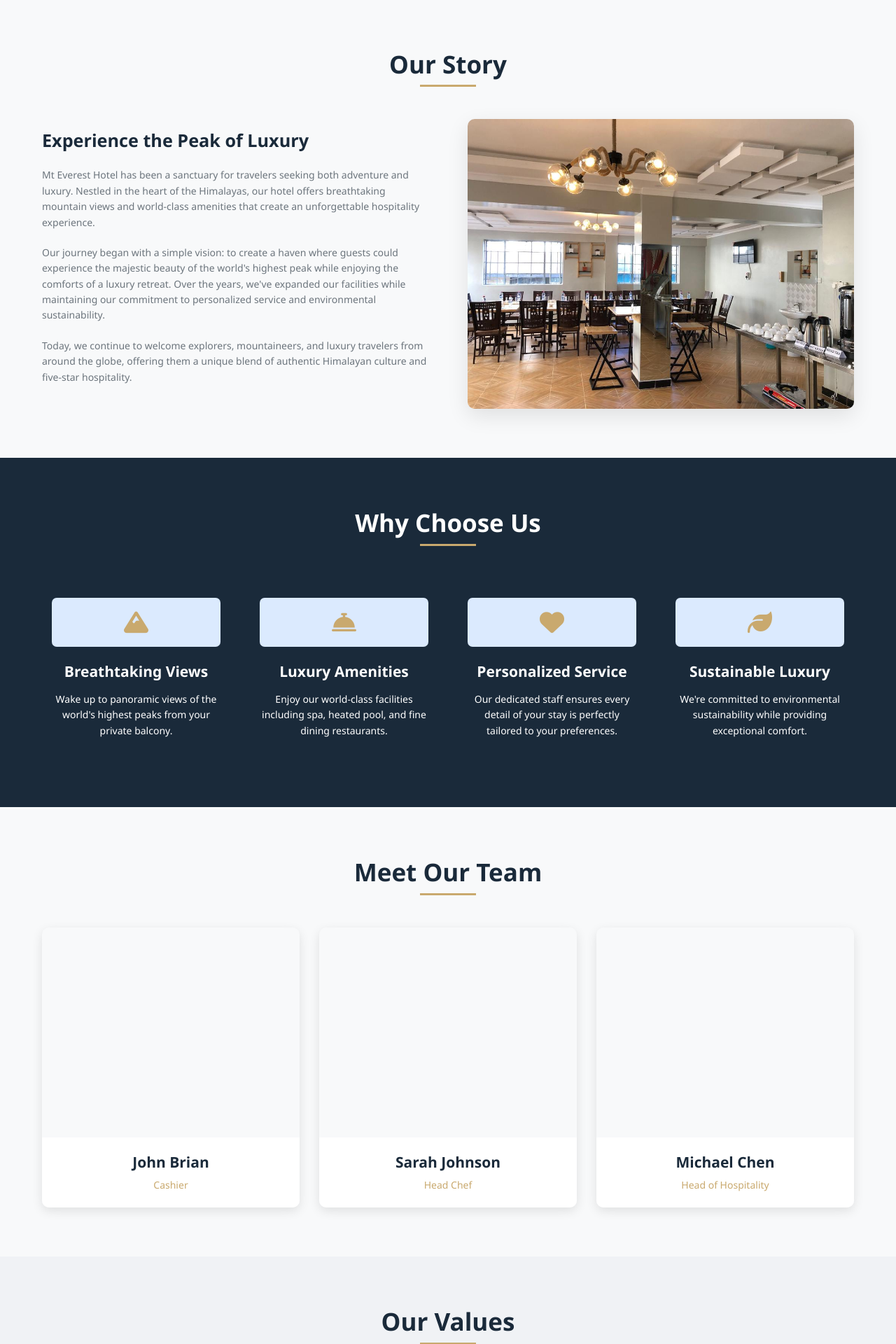
After one commit to algorithmxltd/advancedhotelcms, a PHP site: page /mteverest2/about.php in a window 1280 px wide. The commit adds this page. Shown: the part 381-2301 px from the top of the page at 70% size. Run offline with PHP 8.4, Linux system fonts and the light colour scheme; some libraries are stand-ins or nearby versions.

Commit message:
'aboutpage'

```diff
--- /dev/null
+++ b/about.php
@@ -0,0 +1,238 @@
+<!DOCTYPE html>
+<html lang="en">
+
+<head>
+    <meta charset="UTF-8">
+    <meta name="viewport" content="width=device-width, initial-scale=1.0">
+   <title>Mt Everest Hotel</title>
+    <link rel="stylesheet" href="styles/styles.css">
+    <link href="https://cdnjs.cloudflare.com/ajax/libs/lucide/0.263.1/lucide.min.css" rel="stylesheet">
+    <link rel="stylesheet" href="https://cdn.jsdelivr.net/npm/swiper@11/swiper-bundle.min.css" />
+    <script src="https://kit.fontawesome.com/e4c074505f.js" crossorigin="anonymous"></script>
+    <link rel="stylesheet" href="https://cdnjs.cloudflare.com/ajax/libs/font-awesome/6.4.0/css/all.min.css">
+    <link rel="stylesheet" href="styles/about.css">
+</head>
+
+<body>
+
+ <!-- Navigation -->
+    <?php include 'includes/navbar.php' ?>
+
+
+
+    <section class="hero">
+        <div class="container">
+            <h1>About Mt Everest Hotel</h1>
+            <p>Discover the story behind our commitment to excellence and the passion that drives us to provide unforgettable experiences at the roof of the world.</p>
+        </div>
+    </section>
+
+
+    <section class="about-section">
+        <div class="container">
+            <div class="section-title">
+                <h2>Our Story</h2>
+            </div>
+            <div class="about-content">
+                <div class="about-text">
+                    <h3>Experience the Peak of Luxury</h3>
+                    <p>Mt Everest Hotel has been a sanctuary for travelers seeking both adventure and luxury. Nestled in the heart of the Himalayas, our hotel offers breathtaking mountain views and world-class amenities that create an unforgettable
+                        hospitality experience.</p>
+                    <p>Our journey began with a simple vision: to create a haven where guests could experience the majestic beauty of the world's highest peak while enjoying the comforts of a luxury retreat. Over the years, we've expanded our facilities
+                        while maintaining our commitment to personalized service and environmental sustainability.</p>
+                    <p>Today, we continue to welcome explorers, mountaineers, and luxury travelers from around the globe, offering them a unique blend of authentic Himalayan culture and five-star hospitality.</p>
+                </div>
+                <div class="about-image">
+                    <img src="uploads/rooms/landingimage.jpeg" alt="Mt Everest Hotel Exterior">
+                </div>
+            </div>
+        </div>
+    </section>
+
+
+    <section class="features">
+        <div class="container">
+            <div class="section-title">
+                <h2 style="color: white;">Why Choose Us</h2>
+            </div>
+            <div class="features-grid">
+                <div class="feature-card">
+                    <div class="feature-icon">
+                        <i class="fas fa-mountain"></i>
+                    </div>
+                    <h3>Breathtaking Views</h3>
+                    <p>Wake up to panoramic views of the world's highest peaks from your private balcony.</p>
+                </div>
+                <div class="feature-card">
+                    <div class="feature-icon">
+                        <i class="fas fa-concierge-bell"></i>
+                    </div>
+                    <h3>Luxury Amenities</h3>
+                    <p>Enjoy our world-class facilities including spa, heated pool, and fine dining restaurants.</p>
+                </div>
+                <div class="feature-card">
+                    <div class="feature-icon">
+                        <i class="fas fa-heart"></i>
+                    </div>
+                    <h3>Personalized Service</h3>
+                    <p>Our dedicated staff ensures every detail of your stay is perfectly tailored to your preferences.</p>
+                </div>
+                <div class="feature-card">
+                    <div class="feature-icon">
+                        <i class="fas fa-leaf"></i>
+                    </div>
+                    <h3>Sustainable Luxury</h3>
+                    <p>We're committed to environmental sustainability while providing exceptional comfort.</p>
+                </div>
+            </div>
+        </div>
+    </section>
+
+
+    <section class="team-section">
+        <div class="container">
+            <div class="section-title">
+                <h2>Meet Our Team</h2>
+            </div>
+            <div class="team-grid">
+                <div class="team-member">
+                    <div class="member-image">
+                        <!-- <img src="uploads/rooms/brian.png" alt="General Manager"> -->
+                    </div>
+                    <div class="member-info">
+                        <h3>John Brian</h3>
+                        <p>Cashier</p>
+                    </div>
+                </div>
+                <div class="team-member">
+                    <div class="member-image">
+                        <!-- <img src="uploads/rooms/brian.png" alt="Head Chef"> -->
+                    </div>
+                    <div class="member-info">
+                        <h3>Sarah Johnson</h3>
+                        <p>Head Chef</p>
+                    </div>
+                </div>
+                <div class="team-member">
+                    <div class="member-image">
+                        <!-- <img src="uploads/rooms/Cashier.png" alt="Head of Hospitality"> -->
+                    </div>
+                    <div class="member-info">
+                        <h3>Michael Chen</h3>
+                        <p>Head of Hospitality</p>
+                    </div>
+                </div>
+            </div>
+        </div>
+    </section>
+
+
+    <section class="values-section">
+        <div class="container">
+            <div class="section-title">
+                <h2>Our Values</h2>
+            </div>
+            <div class="values-grid">
+                <div class="value-card">
+                    <div class="value-icon">
+                        <i class="fas fa-users"></i>
+                    </div>
+                    <h3>Community</h3>
+                    <p>We actively support local communities and employ residents from surrounding villages.</p>
+                </div>
+                <div class="value-card">
+                    <div class="value-icon">
+                        <i class="fas fa-globe"></i>
+                    </div>
+                    <h3>Sustainability</h3>
+                    <p>We implement eco-friendly practices to minimize our environmental footprint.</p>
+                </div>
+                <div class="value-card">
+                    <div class="value-icon">
+                        <i class="fas fa-award"></i>
+                    </div>
+                    <h3>Excellence</h3>
+                    <p>We strive for perfection in every aspect of our guests' experience.</p>
+                </div>
+            </div>
+        </div>
+    </section>
+
+
+    <section class="cta-section">
+        <div class="container">
+            <h2>Ready for an Unforgettable Experience?</h2>
+            <p>Book your stay at Mt Everest Hotel and discover the perfect blend of adventure and luxury at the roof of the world.</p>
+            <a href="#" class="cta-btn">Book Your Stay Now</a>
+        </div>
+    </section>
+
+    <!-- Footer -->
+    <footer>
+        <div class="container">
+            <div class="footer-content">
+                <div class="footer-column">
+                    <h3>Mt Everest Hotel</h3>
+                    <p>Experience the peak of luxury with breathtaking mountain views and world-class amenities.</p>
+                    <div class="social-links">
+                        <a href="#"><i class="fab fa-facebook-f"></i></a>
+                        <a href="#"><i class="fab fa-twitter"></i></a>
+                        <a href="#"><i class="fab fa-instagram"></i></a>
+                        <a href="#"><i class="fab fa-linkedin-in"></i></a>
+                    </div>
+                </div>
+                <div class="footer-column">
+                    <h3>Quick Links</h3>
+                    <ul>
+                        <li><a href="#">Home</a></li>
+                        <li><a href="#">Rooms & Suites</a></li>
+                        <li><a href="#">Dining</a></li>
+                        <li><a href="#">Spa & Wellness</a></li>
+                        <li><a href="#">Activities</a></li>
+                    </ul>
+                </div>
+                <div class="footer-column">
+                    <h3>Contact Us</h3>
+                    <ul>
+                        <li><i class="fas fa-map-marker-alt"></i> Everest Base Camp, Nepal</li>
+                        <li><i class="fas fa-phone"></i> +977 1 1234567</li>
+                        <li><i class="fas fa-envelope"></i> info@mteveresthotel.com</li>
+                    </ul>
+                </div>
+            </div>
+            <div class="copyright">
+                <p>&copy; 2025 Mt Everest Hotel. All rights reserved.</p>
+            </div>
+        </div>
+    </footer>
+
+    <script>
+
+        document.addEventListener('DOMContentLoaded', function() {
+            const observerOptions = {
+                threshold: 0.1,
+                rootMargin: '0px 0px -50px 0px'
+            };
+
+            const observer = new IntersectionObserver(function(entries) {
+                entries.forEach(entry => {
+                    if (entry.isIntersecting) {
+                        entry.target.style.opacity = 1;
+                        entry.target.style.transform = 'translateY(0)';
+                    }
+                });
+            }, observerOptions);
+
+
+            const elementsToAnimate = document.querySelectorAll('.feature-card, .team-member, .value-card');
+            elementsToAnimate.forEach(el => {
+                el.style.opacity = 0;
+                el.style.transform = 'translateY(20px)';
+                el.style.transition = 'opacity 0.5s ease, transform 0.5s ease';
+                observer.observe(el);
+            });
+        });
+    </script>
+</body>
+
+</html>
--- a/includes/navbar.php
+++ b/includes/navbar.php
@@ -19,8 +19,8 @@
                         <span class="heart-icon">♡</span>
                         Favourites
                     </a>
-                    <a href="#" class="nav-link">About Us</a>
-                    <a href="#" class="nav-link">Contacts</a>
+                    <a href="about.php" class="nav-link">About Us</a>
+                    <a href="contacts.php" class="nav-link">Contacts</a>
                 </div>
 
                 <!-- Login Button -->
--- /dev/null
+++ b/styles/about.css
@@ -0,0 +1,456 @@
+* {
+    margin: 0;
+    padding: 0;
+    box-sizing: border-box;
+    font-family: 'Segoe UI', Tahoma, Geneva, Verdana, sans-serif;
+}
+
+ :root {
+    --primary: #1a2a3a;
+    --secondary: #c9a96e;
+    --accent: #8b6b46;
+    --light: #f8f9fa;
+    --dark: #0d151f;
+    --text: #333333;
+    --text-light: #6c757d;
+}
+
+body {
+    background-color: var(--light);
+    color: var(--text);
+    line-height: 1.6;
+}
+
+.container {
+    max-width: 1200px;
+    margin: 0 auto;
+    padding: 0 20px;
+}
+
+
+/* Header Styles */
+
+header {
+    background-color: var(--primary);
+    color: white;
+    padding: 1rem 0;
+    position: sticky;
+    top: 0;
+    z-index: 100;
+    box-shadow: 0 2px 10px rgba(0, 0, 0, 0.1);
+}
+
+.header-content {
+    display: flex;
+    justify-content: space-between;
+    align-items: center;
+}
+
+.logo {
+    font-size: 1.8rem;
+    font-weight: 700;
+    color: var(--secondary);
+    text-decoration: none;
+    display: flex;
+    align-items: center;
+}
+
+.logo i {
+    margin-right: 10px;
+}
+
+nav ul {
+    display: flex;
+    list-style: none;
+}
+
+nav ul li {
+    margin-left: 2rem;
+}
+
+nav ul li a {
+    color: white;
+    text-decoration: none;
+    font-weight: 500;
+    transition: color 0.3s;
+}
+
+nav ul li a:hover {
+    color: var(--secondary);
+}
+
+.book-btn {
+    background-color: var(--secondary);
+    color: var(--primary);
+    padding: 0.5rem 1.5rem;
+    border-radius: 4px;
+    font-weight: 600;
+    transition: all 0.3s;
+}
+
+.book-btn:hover {
+    background-color: #d4b87a;
+    transform: translateY(-2px);
+}
+
+
+/* Hero Section */
+
+.hero {
+    background: linear-gradient(rgb(238, 249, 255), rgb(238, 249, 255)), url('uploads\rooms\landingimage.jpeg');
+    background-size: cover;
+    background-position: center;
+    color: black;
+    padding: 6rem 0;
+    text-align: center;
+}
+
+.hero h1 {
+    font-size: 3.5rem;
+    margin-bottom: 1rem;
+    font-weight: 700;
+}
+
+.hero p {
+    font-size: 1.2rem;
+    max-width: 700px;
+    margin: 0 auto 2rem;
+}
+
+
+/* About Section */
+
+.about-section {
+    padding: 5rem 0;
+}
+
+.section-title {
+    text-align: center;
+    margin-bottom: 3rem;
+}
+
+.section-title h2 {
+    font-size: 2.5rem;
+    color: var(--primary);
+    margin-bottom: 1rem;
+    position: relative;
+    display: inline-block;
+}
+
+.section-title h2:after {
+    content: '';
+    position: absolute;
+    bottom: -10px;
+    left: 50%;
+    transform: translateX(-50%);
+    width: 80px;
+    height: 3px;
+    background-color: var(--secondary);
+}
+
+.about-content {
+    display: flex;
+    align-items: center;
+    gap: 4rem;
+}
+
+.about-text {
+    flex: 1;
+}
+
+.about-text h3 {
+    font-size: 1.8rem;
+    color: var(--primary);
+    margin-bottom: 1.5rem;
+}
+
+.about-text p {
+    margin-bottom: 1.5rem;
+    color: var(--text-light);
+}
+
+.about-image {
+    flex: 1;
+    border-radius: 10px;
+    overflow: hidden;
+    box-shadow: 0 10px 30px rgba(0, 0, 0, 0.1);
+}
+
+.about-image img {
+    width: 100%;
+    height: auto;
+    display: block;
+    transition: transform 0.5s;
+}
+
+.about-image:hover img {
+    transform: scale(1.05);
+}
+
+
+/* Features Section */
+
+.features {
+    background-color: var(--primary);
+    color: white;
+    padding: 5rem 0;
+}
+
+.features-grid {
+    display: grid;
+    grid-template-columns: repeat(auto-fit, minmax(250px, 1fr));
+    gap: 2rem;
+}
+
+.feature-card {
+    text-align: center;
+    padding: 2rem 1rem;
+    border-radius: 8px;
+    transition: transform 0.3s;
+}
+
+.feature-card:hover {
+    transform: translateY(-10px);
+}
+
+.feature-icon {
+    font-size: 2.5rem;
+    color: var(--secondary);
+    margin-bottom: 1.5rem;
+}
+
+.feature-card h3 {
+    font-size: 1.5rem;
+    margin-bottom: 1rem;
+}
+
+
+/* Team Section */
+
+.team-section {
+    padding: 5rem 0;
+}
+
+.team-grid {
+    display: grid;
+    grid-template-columns: repeat(auto-fit, minmax(250px, 1fr));
+    gap: 2rem;
+}
+
+.team-member {
+    text-align: center;
+    border-radius: 10px;
+    overflow: hidden;
+    box-shadow: 0 5px 15px rgba(0, 0, 0, 0.1);
+    transition: transform 0.3s;
+}
+
+.team-member:hover {
+    transform: translateY(-10px);
+}
+
+.member-image {
+    height: 300px;
+    overflow: hidden;
+}
+
+.member-image img {
+    width: 100%;
+    height: 100%;
+    object-fit: cover;
+    transition: transform 0.5s;
+}
+
+.team-member:hover .member-image img {
+    transform: scale(1.1);
+}
+
+.member-info {
+    padding: 1.5rem;
+    background-color: white;
+}
+
+.member-info h3 {
+    color: var(--primary);
+    margin-bottom: 0.5rem;
+}
+
+.member-info p {
+    color: var(--secondary);
+    font-weight: 500;
+}
+
+
+/* Values Section */
+
+.values-section {
+    background-color: #f0f2f5;
+    padding: 5rem 0;
+}
+
+.values-grid {
+    display: grid;
+    grid-template-columns: repeat(auto-fit, minmax(300px, 1fr));
+    gap: 2rem;
+}
+
+.value-card {
+    background-color: white;
+    padding: 2rem;
+    border-radius: 10px;
+    box-shadow: 0 5px 15px rgba(0, 0, 0, 0.05);
+    text-align: center;
+    transition: transform 0.3s;
+}
+
+.value-card:hover {
+    transform: translateY(-5px);
+}
+
+.value-icon {
+    font-size: 2rem;
+    color: var(--secondary);
+    margin-bottom: 1.5rem;
+}
+
+.value-card h3 {
+    color: var(--primary);
+    margin-bottom: 1rem;
+}
+
+
+/* CTA Section */
+
+.cta-section {
+    background: linear-gradient(rgba(26, 42, 58, 0.9), rgba(26, 42, 58, 0.9)), url('https://images.unsplash.com/photo-1586375300773-8384e3e4916f?ixlib=rb-4.0.3&auto=format&fit=crop&w=1200&q=80');
+    background-size: cover;
+    background-position: center;
+    color: white;
+    text-align: center;
+    padding: 5rem 0;
+}
+
+.cta-section h2 {
+    font-size: 2.5rem;
+    margin-bottom: 1.5rem;
+}
+
+.cta-section p {
+    font-size: 1.2rem;
+    max-width: 700px;
+    margin: 0 auto 2rem;
+}
+
+.cta-btn {
+    display: inline-block;
+    background-color: #0f87bf;
+    color: white;
+    padding: 1rem 2.5rem;
+    border-radius: 4px;
+    font-weight: 600;
+    font-size: 1.1rem;
+    text-decoration: none;
+    transition: all 0.3s;
+}
+
+.cta-btn:hover {
+    background-color: #d4b87a;
+    transform: translateY(-3px);
+    box-shadow: 0 5px 15px rgba(0, 0, 0, 0.2);
+}
+
+
+/* Footer */
+
+footer {
+    background-color: var(--dark);
+    color: white;
+    padding: 4rem 0 2rem;
+}
+
+.footer-content {
+    display: grid;
+    grid-template-columns: repeat(auto-fit, minmax(200px, 1fr));
+    gap: 2rem;
+    margin-bottom: 2rem;
+}
+
+.footer-column h3 {
+    color: var(--secondary);
+    margin-bottom: 1.5rem;
+    font-size: 1.2rem;
+}
+
+.footer-column ul {
+    list-style: none;
+}
+
+.footer-column ul li {
+    margin-bottom: 0.8rem;
+}
+
+.footer-column ul li a {
+    color: #aaa;
+    text-decoration: none;
+    transition: color 0.3s;
+}
+
+.footer-column ul li a:hover {
+    color: var(--secondary);
+}
+
+.social-links {
+    display: flex;
+    gap: 1rem;
+}
+
+.social-links a {
+    display: inline-flex;
+    align-items: center;
+    justify-content: center;
+    width: 40px;
+    height: 40px;
+    background-color: rgba(255, 255, 255, 0.1);
+    border-radius: 50%;
+    color: white;
+    transition: all 0.3s;
+}
+
+.social-links a:hover {
+    background-color: var(--secondary);
+    color: var(--primary);
+    transform: translateY(-3px);
+}
+
+.copyright {
+    text-align: center;
+    padding-top: 2rem;
+    border-top: 1px solid rgba(255, 255, 255, 0.1);
+    color: #aaa;
+    font-size: 0.9rem;
+}
+
+
+/* Responsive Design */
+
+@media (max-width: 768px) {
+    .header-content {
+        flex-direction: column;
+        gap: 1rem;
+    }
+    nav ul {
+        margin-top: 1rem;
+    }
+    nav ul li {
+        margin: 0 0.5rem;
+    }
+    .hero h1 {
+        font-size: 2.5rem;
+    }
+    .about-content {
+        flex-direction: column;
+    }
+    .section-title h2 {
+        font-size: 2rem;
+    }
+}
```
Also changed, not shown: test.html (deleted, +0 -19 lines), uploads/rooms/Cashier.png (added), uploads/rooms/brian.png (added), uploads/rooms/landingimage.jpeg (added).
